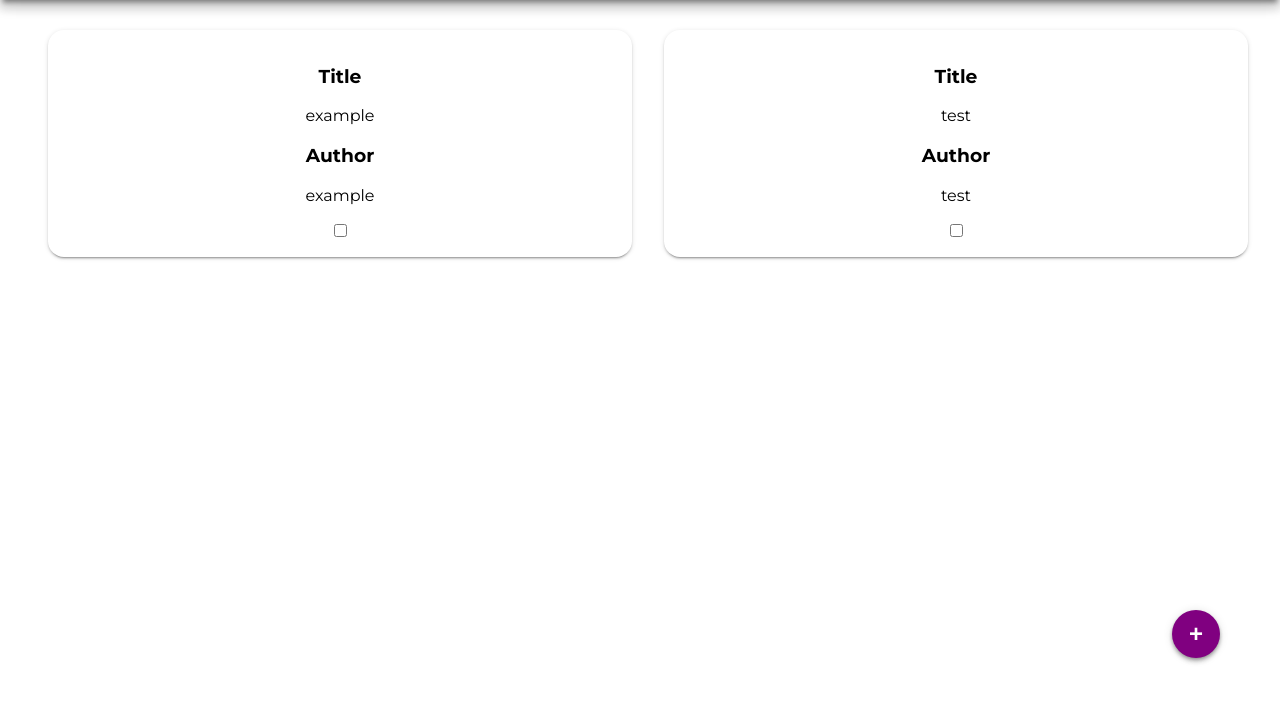
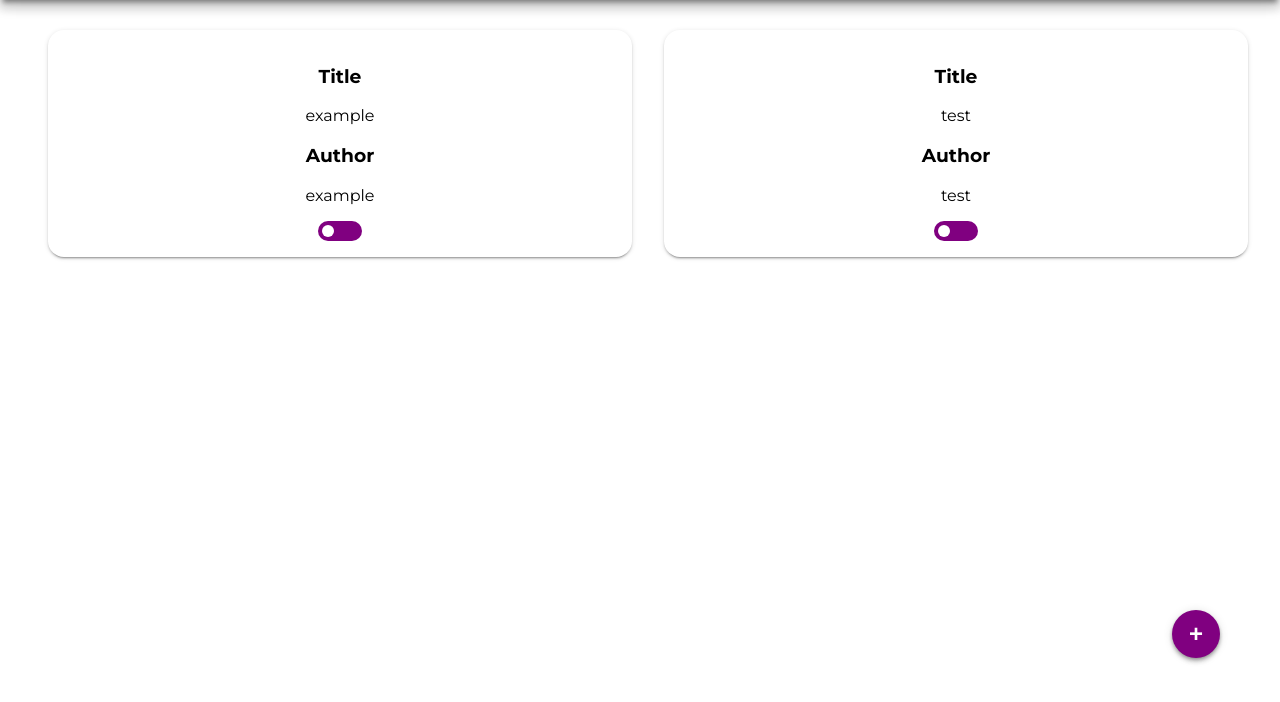
Before and after one commit to ScAziz/personal-library, a plain HTML site: page index.html in a window 1280 px wide. Shown: the part 82-784 px from the top of the page. Drawn offline with Linux system fonts and the light colour scheme.

Commit message:
style toggle slider

```diff
--- a/styles.css
+++ b/styles.css
@@ -133,3 +133,58 @@ input[type=text] {
 .form-item {
     margin: 2.5rem auto;
 }
+
+/* toggle */
+
+.switch {
+    position: relative;
+    display: inline-block;
+    width: 2.75em;
+    height: 1.25em;
+}
+
+.switch input {
+    opacity: 0;
+    width: 0;
+    height: 0;
+  }
+
+  .slider {
+    position: absolute;
+    cursor: pointer;
+    top: 0;
+    left: 0;
+    right: 0;
+    bottom: 0;
+    background-color:purple;
+    border-radius: 34px;
+    -webkit-transition: .4s;
+    transition: .4s;
+  }
+
+  .slider:before {
+    position: absolute;
+    content: "";
+    height: 0.75em;
+    width: 0.75em;
+    left: 4px;
+    bottom: 4px;
+    border-radius: 50%;
+    background-color: white;
+    -webkit-transition: .4s;
+    transition: .4s;
+  }
+
+  input:checked + .slider {
+    background-color: #c158dc;
+  }
+
+  input:focus + .slider {
+    box-shadow: 0 0 1px #2196F3;
+  }
+
+  input:checked + .slider:before {
+    -webkit-transform: translateX(26px);
+    -ms-transform: translateX(26px);
+    transform: translateX(26px);
+  }
```
